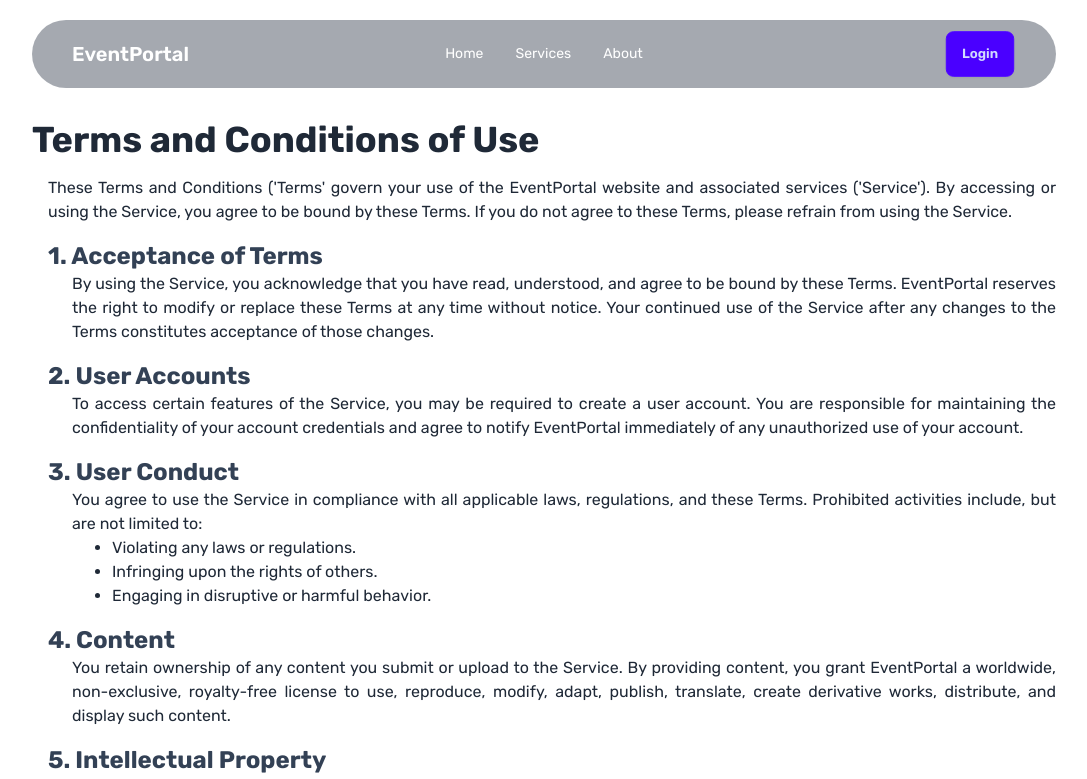
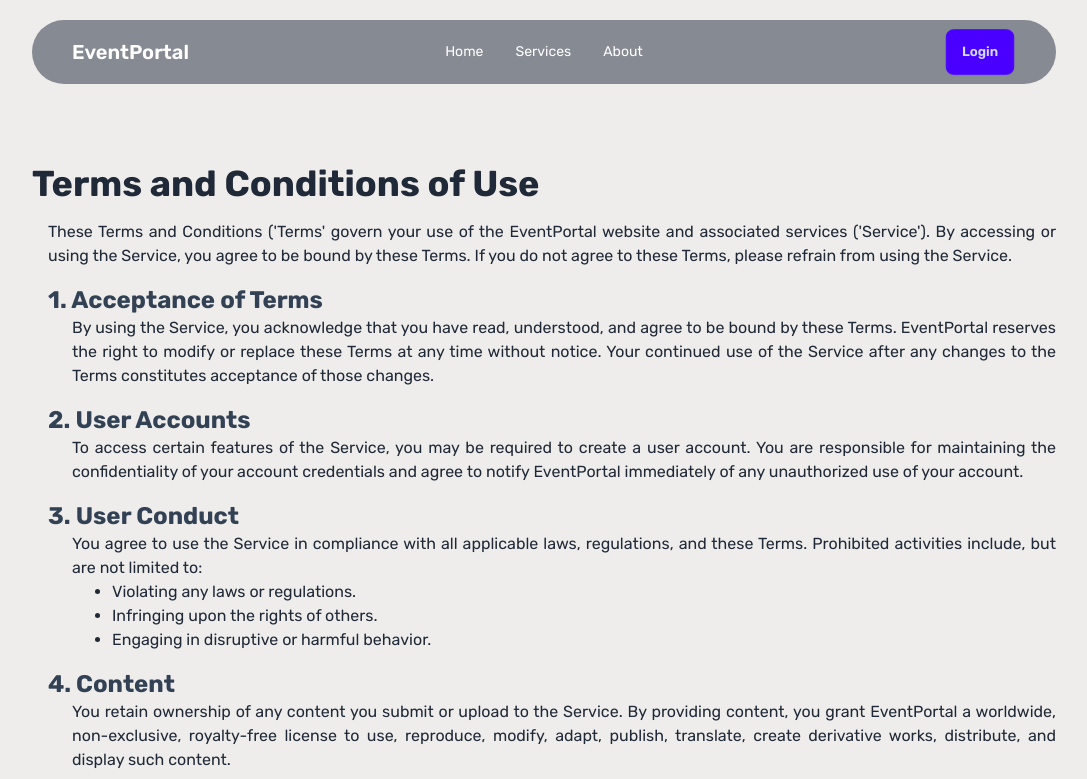
Before and after one commit to alam-404/EventPortal, a React (Vite) app: page /terms in a window 1280 px wide. Shown: the top 779 px of the page, without its empty margins (96-1183 px from the left). Built offline with nearby package versions, Linux system fonts and the light colour scheme; no server answers.

Commit message:
Modified login page, register page - now can sign in , also added a loading page

```diff
--- a/src/Layouts/Root.jsx
+++ b/src/Layouts/Root.jsx
@@ -1,11 +1,25 @@
 import { Outlet } from 'react-router-dom';
 import Navbar from '../components/Navbar/Navbar';
 import Footer from '../components/Footer/Footer';
+import { useContext } from 'react';
+import { AuthContext } from '../Providers/AuthProvider';
+
+// Root Layout
 const Root = () => {
+    const { pageLoading } = useContext(AuthContext)
+
     return (
+        <>
+        {
+            pageLoading ?
+            <div className='w-full h-[100lvh] flex flex-col justify-center items-center'>
+                <span className='loading loading-ball w-80 bg-green-600'></span>
+                <span className='text-xl font-semibold text-center'>Loading...</span>
+            </div>
+            :
             <div className='scroll-smooth'>
                 <header className='mx-3 lg:mx-32'>
-                <Navbar/>
+                    <Navbar />
                 </header>
                 <section className='lg:mx-32'>
                     <Outlet></Outlet>
@@ -14,6 +28,8 @@ const Root = () => {
                     <Footer />
                 </footer>
             </div>
+        }
+        </>
     );
 };
 
--- a/src/Pages/Login/Login.jsx
+++ b/src/Pages/Login/Login.jsx
@@ -1,23 +1,33 @@
-import { useState } from "react";
+import { useContext, useState } from "react";
 import { FaEnvelope, FaEye, FaEyeSlash, FaLock } from "react-icons/fa6";
 import { Link } from "react-router-dom";
+import { AuthContext } from "../../Providers/AuthProvider";
 
 const Login = () => {
+    const { loginUser } = useContext(AuthContext)
 
     const [showPassword, setShowPassword] = useState(0)
 
     const formSubmit = (event) => {
+        // prevent the default page reload action
+        // on form submit
         event.preventDefault();
+        // get value form login form
         const form = event.target
         const email = form.email.value
         const password = form.password.value
         console.log(email, password)
+        // login user
+        loginUser(email, password)
+            .then(result => console.log('successfully logged in'))
+            .catch(error => console.error(error))
+        // reset the form on submit
         form.reset()
     }
 
     return (
         <div className="hero w-full h-[100lvh]">
-            <div className="card shadow-lg w-80 lg:w-96 p-8 border">
+            <div className="card bg-white shadow-lg w-80 lg:w-96 p-8 border">
                 <h1 className="text-2xl font-semibold text-center mb-5">Login</h1>
                 <form onSubmit={formSubmit}>
                     <div className="mb-5">
--- a/src/Pages/Register/Register.jsx
+++ b/src/Pages/Register/Register.jsx
@@ -1,8 +1,12 @@
-import { useState } from "react";
+import { useContext, useState } from "react";
 import { FaEnvelope, FaEye, FaEyeSlash, FaLock, FaUser } from "react-icons/fa6";
 import { Link } from "react-router-dom";
+import { AuthContext } from "../../Providers/AuthProvider";
 
 const Register = () => {
+
+    // AuthContext
+    const { createUser } = useContext(AuthContext)
 
     const [password, setPassword] = useState('')
     const [showPassword, setShowPassword] = useState(0)
@@ -14,12 +18,22 @@ const Register = () => {
     const formSubmit = (event) => {
         // reset error
         setErrorPassword('')
+        // prevent default reload page action
+        event.preventDefault();
 
-        event.preventDefault();
+        // get value from register form
         const form = event.target
         const email = form.email.value
         const password = form.password.value
-        console.log(email, password)
+        const name = form.name.value
+        // create user
+        createUser(name, email, password)
+            .then(result => {
+                console.log("User Created Successfully!")
+            })
+            .catch(error => console.error(error))
+
+        // reset the form after submit
         form.reset()
     }
 
@@ -57,7 +71,7 @@ const Register = () => {
 
     return (
         <div className="hero w-full h-[100lvh]">
-            <div className="card shadow-lg w-80 lg:w-96 p-8 border">
+            <div className="card bg-white shadow-lg w-80 lg:w-96 p-8 border">
                 <h1 className="text-2xl font-semibold text-center mb-5">Register</h1>
                 {/* Register Form */}
                 <form onSubmit={formSubmit}>
@@ -122,7 +136,7 @@ const Register = () => {
                         {/* Accept Terms and Conditions */}
                         <div className="form-control mt-6">
                             <label className="flex gap-3 items-center cursor-pointer">
-                                <input type="checkbox" className="checkbox checkbox-primary w-6 h-6" />
+                                <input type="checkbox" className="checkbox checkbox-primary w-6 h-6"  required />
                                 <span className="text-sm">Accept our <Link to='/terms' className="link">Terms and Conditions</Link> </span>
                             </label>
                         </div>
--- a/src/Pages/TermsAndCondition/TermsAndCondition.jsx
+++ b/src/Pages/TermsAndCondition/TermsAndCondition.jsx
@@ -1,6 +1,6 @@
 const TermsAndCondition = () => {
     return (
-        <div className="mt-8">
+        <div className="my-20">
             <article className="text-justify">
                 <h1 className="font-bold text-4xl">Terms and Conditions of Use</h1>
                 <div className="ms-4">
@@ -23,8 +23,8 @@ const TermsAndCondition = () => {
 
                     <div className="mt-4">
                         <h3 className="font-bold text-2xl text-slate-700">3. User Conduct</h3>
-                        <p className='ms-6'>
-                            You agree to use the Service in compliance with all applicable laws, regulations, and these Terms. Prohibited activities include, but are not limited to:
+                        <div className='ms-6'>
+                            <p>You agree to use the Service in compliance with all applicable laws, regulations, and these Terms. Prohibited activities include, but are not limited to:</p>
                             <span className="block ms-10">
                                 <ul className="list-disc">
                                     <li className="list-item">Violating any laws or regulations.</li>
@@ -32,7 +32,7 @@ const TermsAndCondition = () => {
                                     <li className="list-item">Engaging in disruptive or harmful behavior.</li>
                                 </ul>
                             </span>
-                        </p>
+                        </div>
                     </div>
 
                     <div className="mt-4">
--- /dev/null
+++ b/src/Providers/AuthProvider.jsx
@@ -0,0 +1,56 @@
+import { createContext, useContext, useEffect, useState } from "react";
+import { createUserWithEmailAndPassword, getAuth, onAuthStateChanged, signInWithEmailAndPassword, signOut } from 'firebase/auth'
+import firebaseApp from "../firebase/firebase.auth";
+
+export const AuthContext = createContext(null)
+
+const AuthProvider = ({ children }) => {
+    const [user, setUser] = useState(null)
+    const [pageLoading, setPageLoading] = useState(true)
+
+    const firebaseAuth = getAuth(firebaseApp)
+
+    // create user
+    const createUser = (name, email, password) => {
+        setPageLoading(true)
+        return createUserWithEmailAndPassword(firebaseAuth, email, password)
+    }
+
+    // login user
+    const loginUser = (email, password) => {
+        setPageLoading(true)
+        return signInWithEmailAndPassword(firebaseAuth, email, password)
+    }
+
+    // logout a user
+    const logout = () => {
+        setPageLoading(true)
+        return signOut(firebaseAuth)
+    }
+
+    // observe user via firebase observer
+    useEffect(() => {
+        const unsubscribe = onAuthStateChanged(firebaseAuth, (currentUser) => {
+            setPageLoading(false)
+            setUser(currentUser)
+            console.log("USER EXISTED")
+        })
+        return () => unsubscribe()
+    }, [])
+
+    const authInfo = {
+        user,
+        pageLoading,
+        loginUser,
+        createUser,
+        logout
+    }
+
+    return (
+        <AuthContext.Provider value={authInfo}>
+            {children}
+        </AuthContext.Provider>
+    );
+};
+
+export default AuthProvider;
--- a/src/components/Navbar/Navbar.jsx
+++ b/src/components/Navbar/Navbar.jsx
@@ -1,17 +1,20 @@
+import { useContext } from 'react';
 import { FaSun, FaMoon } from 'react-icons/fa6';
 import { Link, NavLink, useLocation } from 'react-router-dom';
+import { AuthContext } from '../../Providers/AuthProvider';
 
 const Navbar = () => {
-    const location = useLocation();
+    const location = useLocation()
+    const { user, logout } = useContext(AuthContext)
     return (
         <div>
-            <div className="navbar bg-slate-800/40 px-5 lg:px-10 rounded-full mt-5 sticky top-0 left-0">
+            <div className="navbar bg-slate-800/50 px-5 lg:px-10 rounded-full mt-5 sticky top-0 left-0">
                 <div className="navbar-start">
                     <div className="dropdown">
                         <div tabIndex={0} role="button" className="btn text-white btn-ghost lg:hidden">
                             <svg xmlns="http://www.w3.org/2000/svg" className="h-5 w-5" fill="none" viewBox="0 0 24 24" stroke="currentColor"><path strokeLinecap="round" strokeLinejoin="round" strokeWidth="2" d="M4 6h16M4 12h8m-8 6h16" /></svg>
                         </div>
-                        <ul tabIndex={0} className="menu menu-sm dropdown-content mt-3 z-[1] p-2 shadow bg-base-100 rounded-box w-52">
+                        <ul tabIndex={0} className="menu menu-sm dropdown-content mt-3 z-[1] p-2 shadow bg-[#EEEDEB] rounded-box w-52">
                             <li><ActiveLink to='/'>Home</ActiveLink></li>
                             <li>
                                 <ActiveLink to='/services'>Services</ActiveLink>
@@ -29,19 +32,28 @@ const Navbar = () => {
                 </div>
                 <div className="navbar-center lg:flex">
                     <Link to='/' className="text-xl font-semibold lg:hidden text-white">EventPortal</Link>
-                    <ul className="menu hidden lg:flex menu-horizontal px-1 text-white">
-                        <li><ActiveLink to='/'>Home</ActiveLink></li>
-                        <li>
+                    <ul className="hidden lg:flex gap-4 text-sm menu-horizontal px-1 text-white">
+                        <li className='hover:bg-white/5 p-2 rounded-lg'>
+                            <ActiveLink to='/'>Home</ActiveLink>
+                        </li>
+                        <li className='hover:bg-white/5 p-2 rounded-lg'>
                             <ActiveLink to='/services'>Services</ActiveLink>
                         </li>
-                        <li><ActiveLink to='/about'>About</ActiveLink></li>
+                        <li className='hover:bg-white/5 p-2 rounded-lg'>
+                            <ActiveLink to='/about'>About</ActiveLink>
+                        </li>
                     </ul>
                 </div>
                 <div className="navbar-end">
                     {/* <button><FaSun></FaSun><FaMoon></FaMoon></button> */}
                     {
                         location.pathname == '/login' || location.pathname == '/register' ?
-                            '' : <Link className="hidden lg:btn lg:btn-primary text-white" to='/login'>Login</Link>
+                            '' :
+                            user ?
+                                <Avatar logout={logout} />
+                                :
+                                <Link className="hidden lg:btn lg:btn-primary text-white" to='/login'>Login</Link>
+
                     }
                 </div>
             </div>
@@ -58,4 +70,25 @@ const ActiveLink = ({ children, to }) => {
     )
 }
 
+// for user profile avatar on navbar
+const Avatar = ({ logout }) => {
+    return (
+        <div className='dropdown'>
+            <div tabIndex={0} className='w-12 rounded-full overflow-hidden border-2 border-gray-400 hover:border-green-500 cursor-pointer transition-colors duration-300'>
+                <img src='https://placekitten.com/100/100' className='' />
+            </div>
+            <ul tabIndex={0} className="menu menu-sm dropdown-content mt-3 z-[1] p-4 shadow bg-[#EEEDEB] rounded-box w-52">
+                <li><a>Profile</a></li>
+                <li className='mt-2'>
+                    {
+                        location.pathname == '/login' || location.pathname == '/register' ?
+                            '' : <button className="btn hover:bg-red-500 bg-red-600 text-white"
+                                onClick={logout}>Sign out</button>
+                    }
+                </li>
+            </ul>
+        </div>
+    )
+}
+
 export default Navbar;
--- a/src/firebase/firebase.auth.js
+++ b/src/firebase/firebase.auth.js
@@ -5,14 +5,14 @@ import { initializeApp } from "firebase/app";
 
 // Your web app's Firebase configuration
 const firebaseConfig = {
-    apiKey: import.meta.VITE_APIKEY,
-    authDomain: import.meta.VITE_AUTHDOMAIN,
-    projectId: import.meta.VITE_PROJECTID,
-    storageBucket: import.meta.VITE_STORAGEBUCKET,
-    messagingSenderId: import.meta.VITE_MESSAGINGSENDERID,
-    appId: import.meta.VITE_APPID,
+    apiKey: import.meta.env.VITE_FIREBASE_APIKEY,
+    authDomain: import.meta.env.VITE_FIREBASE_AUTHDOMAIN,
+    projectId: import.meta.env.VITE_FIREBASE_PROJECTID,
+    storageBucket: import.meta.env.VITE_FIREBASE_STORAGEBUCKET,
+    messagingSenderId: import.meta.env.VITE_FIREBASE_MESSAGINGSENDERID,
+    appId: import.meta.env.VITE_FIREBASE_APPID,
 };
 
 // Initialize Firebase
-const app = initializeApp(firebaseConfig);
-export default app;
+const firebaseApp = initializeApp(firebaseConfig);
+export default firebaseApp;
--- a/src/index.css
+++ b/src/index.css
@@ -11,4 +11,5 @@
     font-family: "Rubik", sans-serif;
     font-optical-sizing: auto;
     font-style: normal;
+    background-color: #EEEDEB;
 }
--- a/src/main.jsx
+++ b/src/main.jsx
@@ -3,10 +3,12 @@ import ReactDOM from 'react-dom/client'
 import './index.css'
 import { RouterProvider } from 'react-router-dom'
 import routes from './Routes/Routes.jsx'
+import AuthProvider from './Providers/AuthProvider.jsx'
 
 ReactDOM.createRoot(document.getElementById('root')).render(
   <React.StrictMode>
-    <RouterProvider router={routes}>
-    </RouterProvider>
+    <AuthProvider>
+      <RouterProvider router={routes}></RouterProvider>
+    </AuthProvider>
   </React.StrictMode>,
 )
```
Lines whose indentation alone changed are shown as unchanged.
